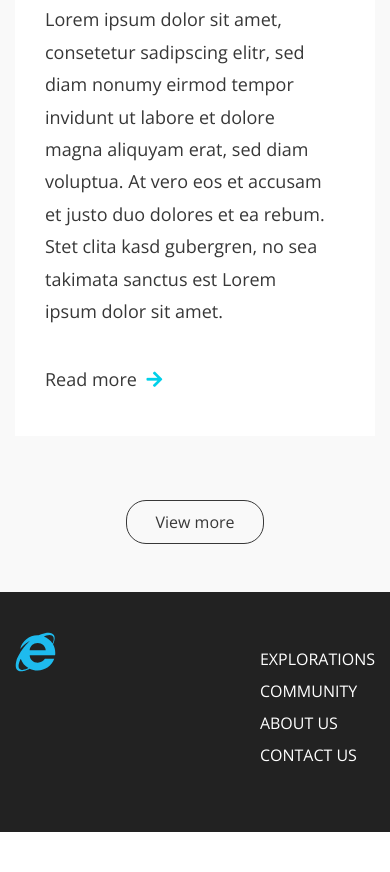
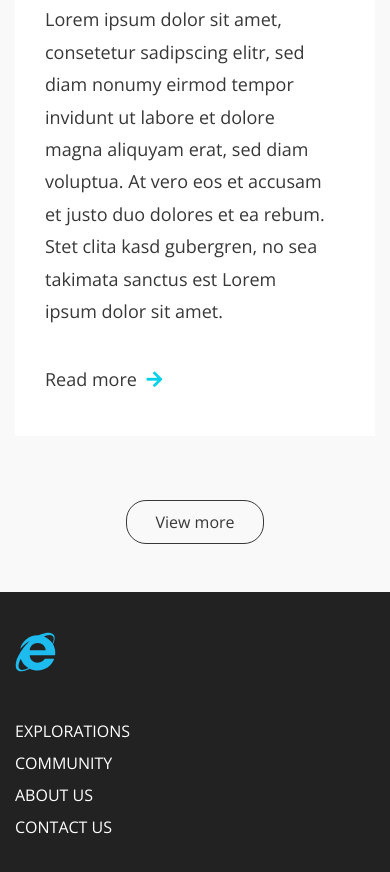
Before and after one commit to jverschragen/codepamoja, a plain HTML site: page assignment_2/index.html in a window 390 px wide. Shown: the part 3597-4469 px from the top of the page. Before the commit the page ends 4429 px from the top, so only its background shows below. Drawn offline with nearby package versions, Linux system fonts and the light colour scheme.

Commit message:
Fixt footer mobile grid

```diff
--- a/assignment_2/css/grid.css
+++ b/assignment_2/css/grid.css
@@ -547,12 +547,15 @@ footer > .container > .section__row > .section__col12{
         padding-top: 40px;
         padding-bottom: 40px;
     }
-
+    footer > .container > .section__row > .section__col12{
+        grid-template-areas: "footer_logo" "footer_links";
+    }
     .footer__logo{
         margin-bottom: 2rem;
     }
     .footer__links{
         padding: 0;
+        margin-left: inherit;
     }
     @supports not (display:grid) {
         .footer__logo{
```
